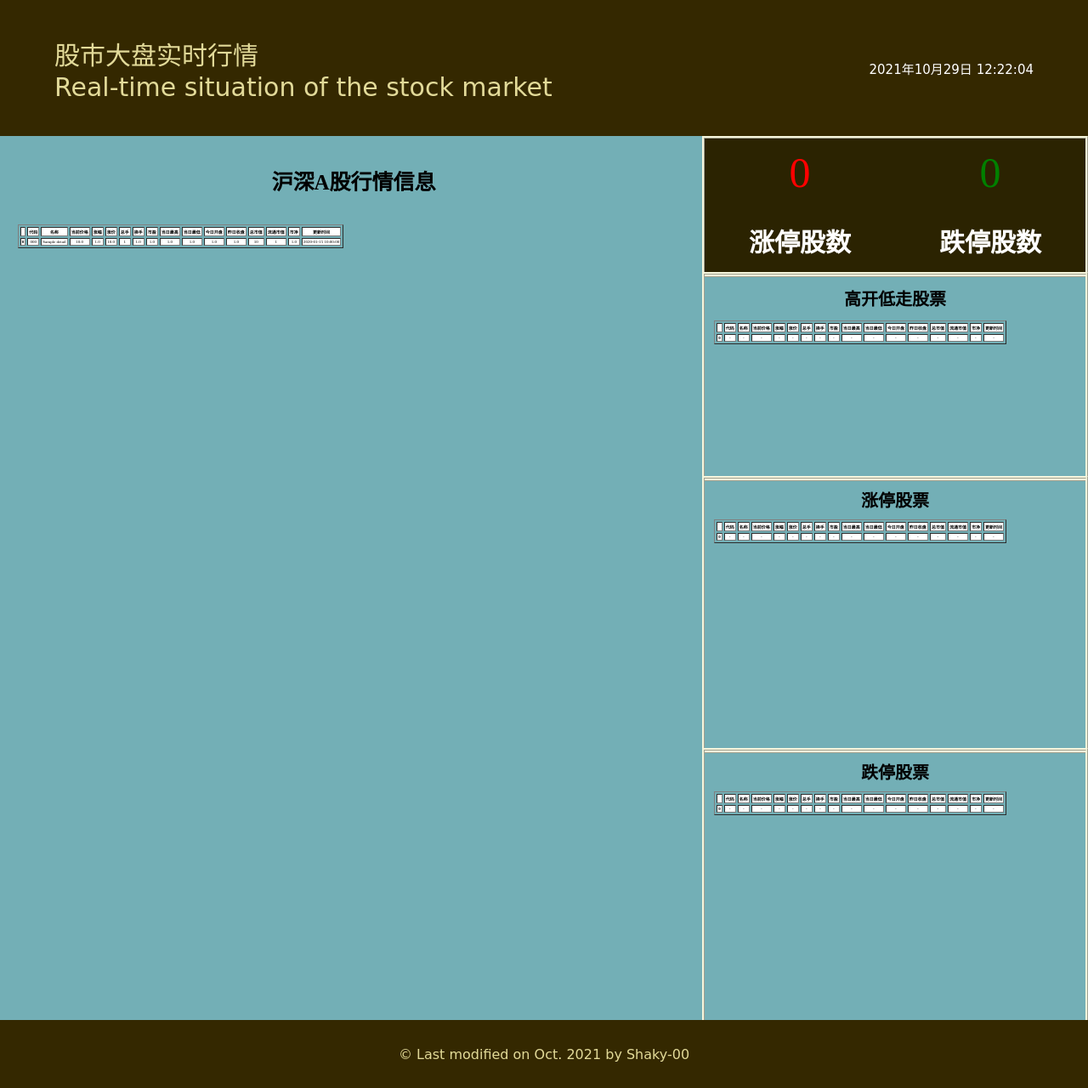
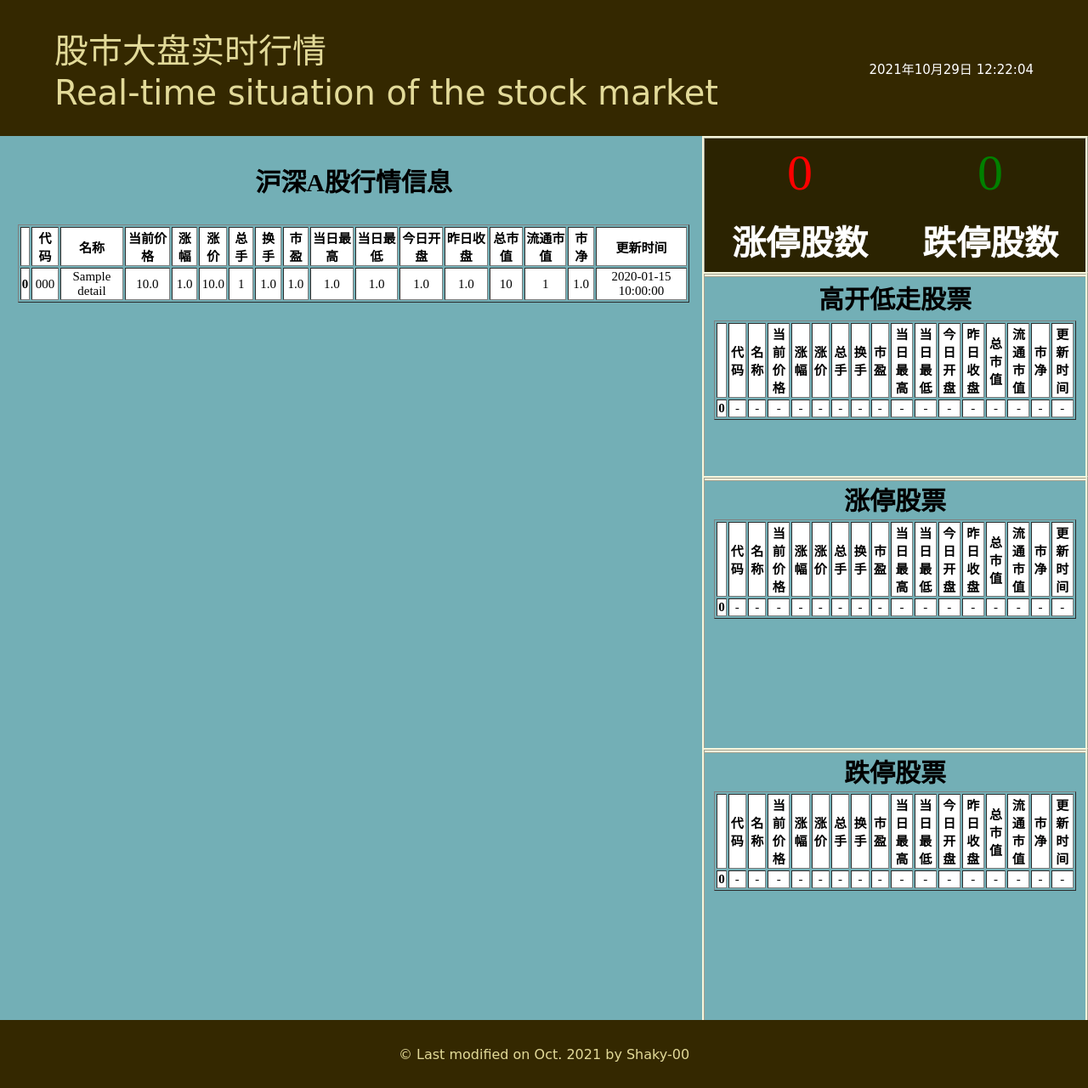
Before and after one commit to Shaky-00/Stock-market, a Flask app: page /display_stock_center in a window 1280 px wide. Shown: the whole page at 85% size. Run offline with Flask 2, Linux system fonts and the light colour scheme; tables that the repository leaves empty hold one stand-in row (values such as "Sample post"); some libraries are stand-ins or nearby versions.

Commit message:
modify css

```diff
--- a/current/web/static/style.css
+++ b/current/web/static/style.css
@@ -20,7 +20,7 @@
     height: 100%;
     top: 0;
     left: 5%;
-    font-size: 30px;
+    font-size: 40px;
     font-family: "Comic Sans MS";
     color: #E2DA99;
     display: flex;
@@ -46,7 +46,6 @@
     top:20%;
     left: 0;
     max-width: 65%;
-    /*background-color: beige;*/
 }
 
 #right0{
@@ -68,7 +67,7 @@
     top:0;
     left: 0;
     max-width: 50%;
-    font-size: 50px;
+    font-size: 60px;
     color: red;
     display: flex;
     align-items: center;
@@ -83,7 +82,7 @@
     top:50%;
     left: 0;
     max-width: 50%;
-    font-size: 30px;
+    font-size: 40px;
     font-weight: bold;
     color: white;
     display: flex;
@@ -99,7 +98,7 @@
     top: 0;
     right: 0;
     max-width: 50%;
-    font-size: 50px;
+    font-size: 60px;
     color: green;
     display: flex;
     align-items: center;
@@ -114,7 +113,7 @@
     top: 50%;
     right: 0;
     max-width: 50%;
-    font-size: 30px;
+    font-size: 40px;
     font-weight: bold;
     color: white;
     display: flex;
@@ -179,7 +178,7 @@
     width: 100%;
 	top: 0;
 	left: 0;
-    font-size: 25px;
+    font-size: 30px;
     font-weight: bold;
 	color: black;
     display: flex;
@@ -194,7 +193,7 @@
     width: 100%;
 	top: 0;
 	right: 0;
-    font-size: 20px;
+    font-size: 30px;
     font-weight: bold;
 	color: black;
     display: flex;
@@ -208,7 +207,7 @@
     width: 100%;
 	top: 0;
 	right: 0;
-    font-size: 20px;
+    font-size: 30px;
     font-weight: bold;
 	color: black;
     display: flex;
@@ -223,11 +222,11 @@
     max-width: 100%;
 	top: 10%;
 	left: 2.5%;
-    font-size: 5px;
+    font-size: 15px;
 	color: white;
     display: flow;
     align-items: center;
-    /*background-color: darkcyan;*/
+    justify-content: center;
     /*overflow-x: scroll;*/
     /*overflow-y: scroll;*/
 }
@@ -252,7 +251,7 @@
     /*max-width: 100%;*/
 	top: 15%;
 	left: 2.5%;
-    font-size: 5px;
+    font-size: 15px;
 	color: white;
     display: flow;
     align-items: center;
@@ -262,6 +261,8 @@
 .table{
     overflow-x: scroll;
     overflow-y: scroll;
+    align-items: center;
+    justify-content: center;
 }
 
 .higho_lowg td, th{
@@ -271,29 +272,33 @@
 
 .details td, th{
     text-align: center;
+    font-size: 15px;
     color: white;
+    align-items: center;
 }
 
 .rise_limit td, th{
     text-align: center;
+    font-size: 15px;
     color: white;
 }
 
 .drop_limit td, th{
     text-align: center;
+    font-size: 15px;
     color: white;
 }
 
 td{
     color:black;
-    font-size: 5px;
+    font-size: 15px;
     background-color: white;
     text-align: center;
 }
 
 th{
     color:black;
-    font-size: 5px;
+    font-size: 15px;
     background-color: white;
     position: sticky;
     top: 0;
```
